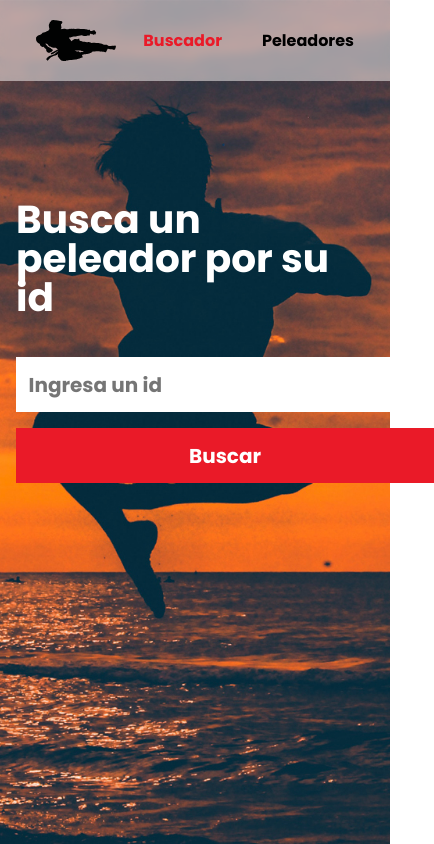
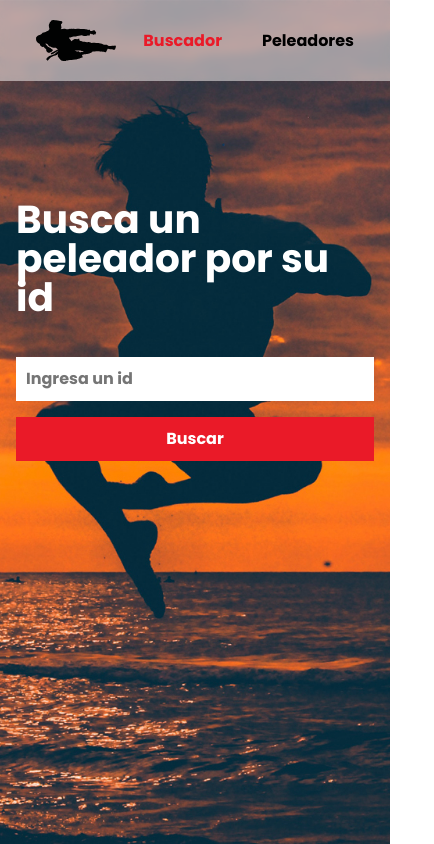
Before and after one commit to rcastillod/idolosartesmarciales, a Vue app: page / in a window 390 px wide. Shown: the whole page, 434 px wide, since content can reach past the window. Built offline with nearby package versions, Linux system fonts and the light colour scheme.

Commit message:
Input font-size mobile fixed

```diff
--- a/src/components/BuscadorComp.vue
+++ b/src/components/BuscadorComp.vue
@@ -37,7 +37,7 @@ export default {
     width: min(100%, 37.5rem);
 }
 input, button {
-    font-size: clamp(1.25rem, 3vw, 1.625rem);
+    font-size: clamp(1rem, 3vw, 1.625rem);
     font-weight: var(--fw-bold);
     padding: .625em;
 }
```
